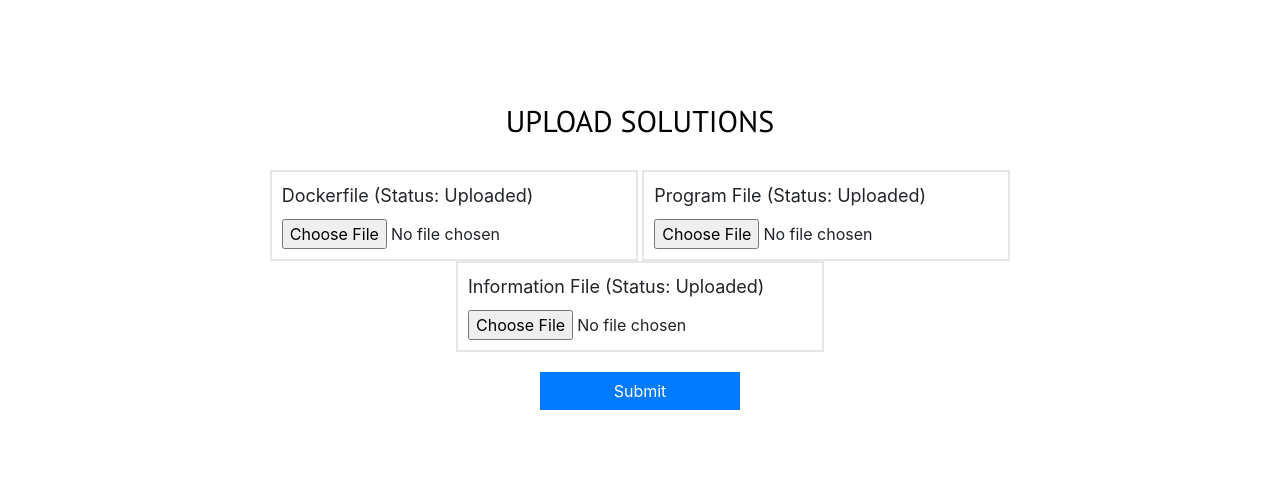
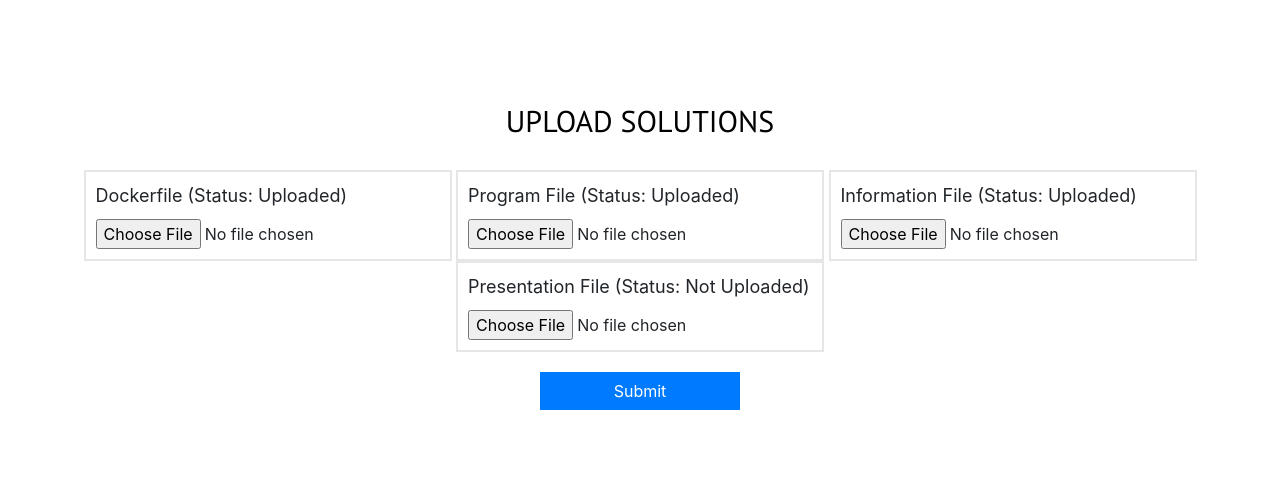
Before and after one commit to ArpanSriv/hackathon-website, a Django app: page /upload_solution in a window 1280 px wide. Shown: the part 913-1409 px from the top of the page. Run offline with Django 3.2, Linux system fonts and the light colour scheme; a user stored in the database is signed in; data comes from the database, SQL or seed files in the repository; both versions use the stored data as it was after the commit; parts of the project's set-up code (start-up, migrations or seed data) failed here and were passed over; some libraries are stand-ins or nearby versions; some web fonts are replaced.

Commit message:
Final Save before whole new makeover

```diff
--- a/hackathon/solutions/templates/solutions/upload_solution.html
+++ b/hackathon/solutions/templates/solutions/upload_solution.html
@@ -134,7 +134,7 @@
 
 <!-- </div> -->
 
-<div class="container">
+<div class="container-fluid">
     <div class="registration-box" style="margin-bottom: 100px">
         <h2 id="startupRegistrationTitle" class="uploadText" style="margin-bottom: 30px;">Upload Solutions</h2>
         <form action="#" id="files-upload-form">
@@ -165,6 +165,16 @@
                 </div>
                 <div class="file-uploaded-status">
                     Status: {{ file_status.information }}
+                </div>
+            </div>
+            <div class="input-field-form-div">
+                <div class="file-info">Presentation File (Status: {{ file_status.ppt }})</div>
+                <div class="file-input-wrapper">
+
+                    <input type="file" class="form-control-file" id="file3" name="ppt_file" required>
+                </div>
+                <div class="file-uploaded-status">
+                    Status: {{ file_status.ppt }}
                 </div>
             </div>
 
@@ -259,6 +269,7 @@
             let dockerFile = $(`input[name='docker_file']`).prop('files')[0];
             let progFile = $(`input[name='prog_file']`).prop('files')[0];
             let infoFile = $(`input[name='info_file']`).prop('files')[0];
+            let pptFile = $(`input[name='ppt_file']`).prop('files')[0];
 
             if (dockerFile.name !== 'Dockerfile') {
                 showError('Selected Dockerfile is invalid. The name of the file should be "Dockerfile".');
@@ -274,6 +285,7 @@
             uploadFile(dockerFile, 'docker');
             uploadFile(progFile, 'program');
             uploadFile(infoFile, 'information');
+            uploadFile(pptFile, 'ppt');
 
             window.setTimeout(function () {
                 alert("Uploaded Successfully.")
--- a/hackathon/solutions/views.py
+++ b/hackathon/solutions/views.py
@@ -71,17 +71,21 @@ def get_file_uploaded_statues(team_id):
         'docker': 'Not Uploaded',
         'program': 'Not Uploaded',
         'information': 'Not Uploaded',
+        'ppt': 'Not Uploaded',
     }
 
     if files.exists():
-        if FileItem.objects.get(user=team, file_type='docker'):
+        if FileItem.objects.filter(user=team, file_type='docker').first():
             files_status['docker'] = 'Uploaded'
 
-        if FileItem.objects.get(user=team, file_type='program'):
+        if FileItem.objects.filter(user=team, file_type='program').first():
             files_status['program'] = 'Uploaded'
 
-        if FileItem.objects.get(user=team, file_type='information'):
+        if FileItem.objects.filter(user=team, file_type='information').first():
             files_status['information'] = 'Uploaded'
+
+        if FileItem.objects.filter(user=team, file_type='ppt').first():
+            files_status['ppt'] = 'Uploaded'
 
     return files_status
 
```
Also changed, not shown: hackathon/db.sqlite3.
